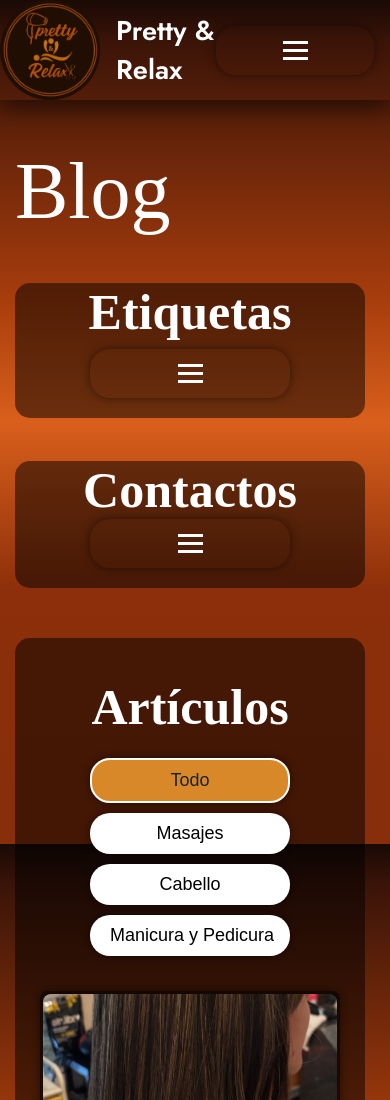
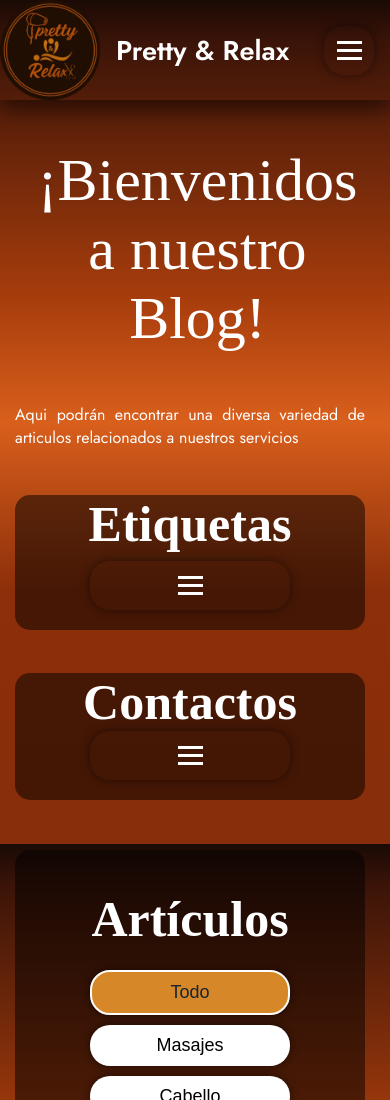
Before and after one commit to GaboUser27/Proyecto-Web-Pretty-Relax, a plain HTML site: page Blog.html in a window 390 px wide. Shown: the top 1100 px of the page. Drawn offline with Linux system fonts and the light colour scheme.

Commit message:
Listo blog

```diff
--- a/Blog.html
+++ b/Blog.html
@@ -1,5 +1,5 @@
 <!DOCTYPE html>
-<html lang="en">
+<html lang="es">
 <head>
     <meta charset="UTF-8">
     <meta name="viewport" content="width=device-width, initial-scale=1.0">
@@ -24,7 +24,7 @@
                     <li><a href="#">Agendar Cita</a></li>
                     <li><a href="Blog.html" class="active">Servicios</a></li>
                     <li><a href="#">Acerca De</a></li>
-                    <li><a href="#footer">Contactos</a></li>
+                    <li><a href="#Contactos">Contactos</a></li>
                 </ul>
             </div>
         </nav>
@@ -33,7 +33,10 @@
     </header>
     <!--Main-->
     <main>
-        <p class="textoBlog">Blog</p>
+        <div class="contenedorDescripcion">
+            <p class="textoBlog">¡Bienvenidos a nuestro Blog!</p>
+            <p class="descripcionBlog">Aqui podrán encontrar una diversa variedad de articulos relacionados a nuestros servicios</p>
+        </div>
         <br><br>
         <div class="contenedor-Base">
             <!--Etiquetas/Contactos-->
@@ -71,7 +74,7 @@
                 <section class="contenedor-contactos">
                     <div class="contenedorContactosGeneral">
                         <div class="tituloContactos">
-                            <p><b>Contactos</b></p>
+                            <p id="Contactos"><b>Contactos</b></p>
                         </div>
 
                         <button class="contactos-toggle">
--- a/CSS/estilosBlog.css
+++ b/CSS/estilosBlog.css
@@ -14,6 +14,17 @@
     margin-left: 120px;
 }
 
+.descripcionBlog {
+    margin-left: 155px;
+    color: white;
+    text-align: justify;
+}
+
+.contenedorDescripcion {
+    height: auto;
+    width: auto;
+}
+
 body {
     font-family: "Jost", serif;
     min-height: 100vh;
@@ -27,13 +38,10 @@ body {
 }
 
 .contenedor-imagen {
-    display: flex;
-    flex-direction: column;
     width: 100%;
     min-height: 100vh;
-    background: url(Imagenes/fondoBlog) no-repeat center center/cover;
+    background: url(../Imagenes/fondo.png) no-repeat center center/cover;
     position: relative;
-    align-items: center;
 }
 
 .contenedor-fondoColor {
@@ -615,4 +623,26 @@ button:hover {
     .tituloServicios {
         align-items: center;
     }
+
+    .textoBlog {
+        font-size: 60px;
+        text-align: center;
+    }
+
+    .descripcionBlog {
+        margin-left: 0px;
+    }
+
+    .contenedorDescripcion {
+        display: flex;
+        flex-wrap: wrap;
+        max-width: 350px;
+        align-items: center;
+        margin-left: 15px;
+        gap: 50px;
+    }
+
+    .navbar-toggle {
+        max-width: 50px;
+    }
 }
```
Also changed, not shown: ArticuloCorte1.html (renamed from index.html, +2 -3 lines).
